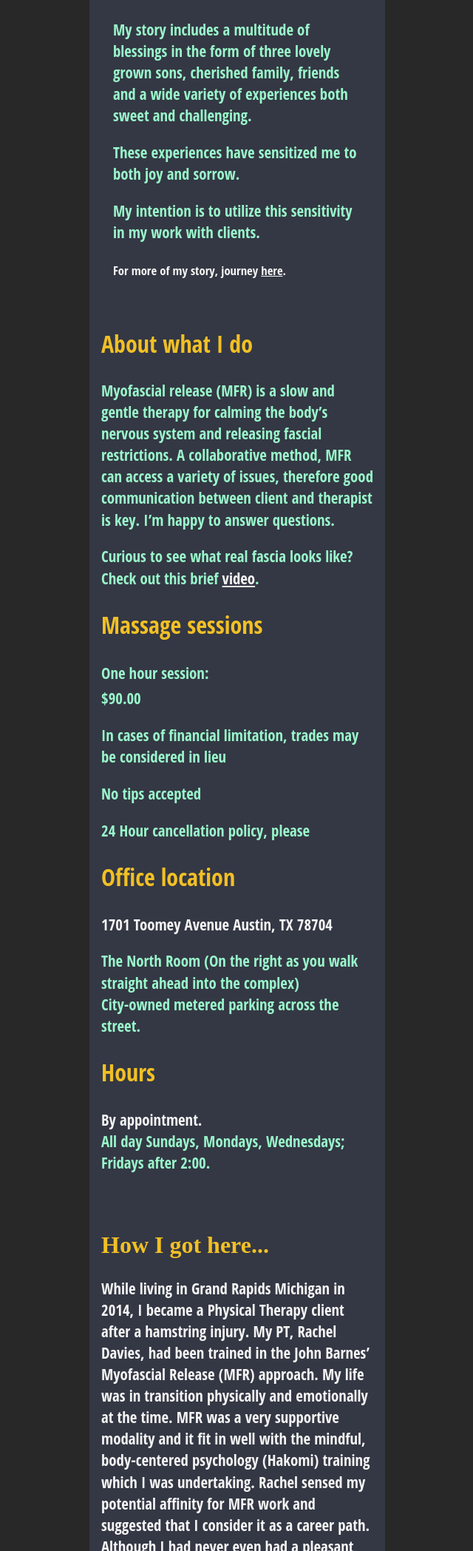
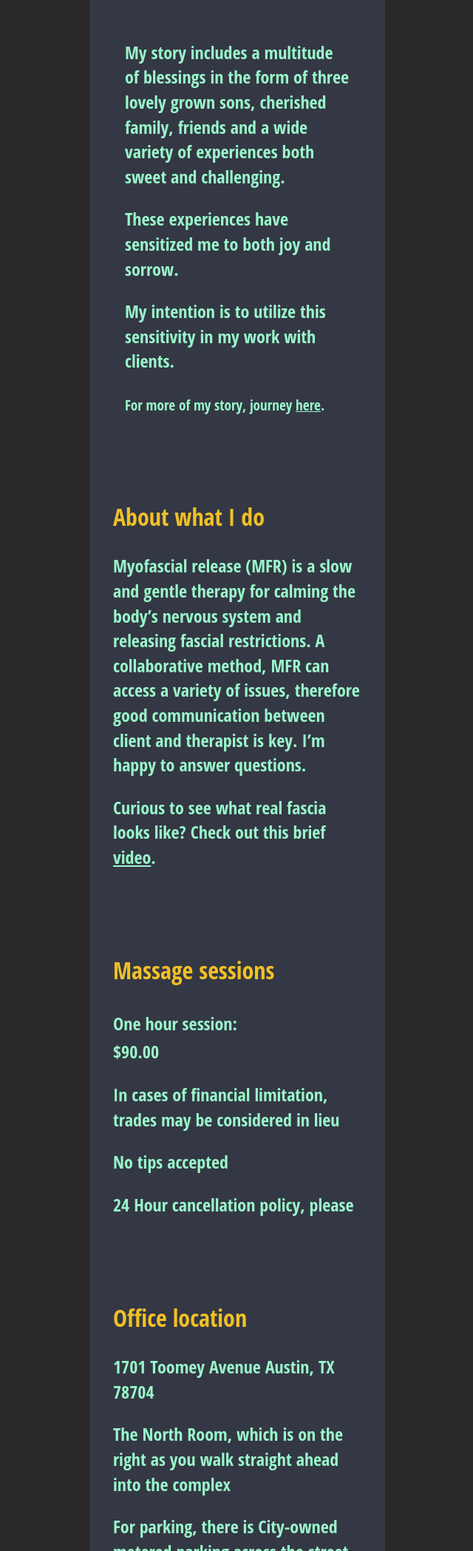
Before and after one commit to haileypate/your-intelligent-body, a plain HTML site: page index.html in a window 1280 px wide. Shown: the part 703-2800 px from the top of the page at 74% size, without its empty margins (319-959 px from the left). Drawn offline with nearby package versions, Linux system fonts and the light colour scheme; a web font is replaced by a local one.

Commit message:
more styling, a bit of refactoring

```diff
--- a/css/p8.css
+++ b/css/p8.css
@@ -14,11 +14,11 @@ html {
 
 body {
   background-color: #282828;
-  color: whitesmoke;
+  color:#9af7cb;
 }
 
 a {
-  color: whitesmoke;
+  color: #9af7cb;
 }
 
 #site-wrapper {
@@ -26,11 +26,10 @@ a {
   background-image: url('../img/barton-springs-fade-300w.jpg');
   background-size: contain;
   background-repeat: no-repeat;
-  color: whitesmoke;
   min-width: 300px;
   max-width: 400px;
   margin: 0 auto;
-  font-size: 1.3rem;
+  font-size: 1.5rem;
 }
 
 button {
@@ -82,73 +81,52 @@ article {
 }
 
 #hi header .wrapper p {
-  font-size: 1.3rem;
+  font-size: 1.5rem;
   margin: 0 auto;
 }
 
 #hi #intro {
-  padding: 1rem;
+  padding: 2rem;
   text-align: left;
   /* background-color: green; */
-}
-
-#intro p:first-of-type {
-  color: #9af7cb;
-}
-
-#intro p:nth-of-type(2) {
-  color:#9af7cb;;
-}
-
-#intro p:nth-of-type(3) {
-  color:#9af7cb;;
 }
 
 .backdrop {
   background-color: rgba(20,19,13,.3);
 }
 
-#what-i-do {
-  color: #9af7cb;
-  /* background: linear-gradient(to bottom, #343837, #223815,  #343837); */
+.front-page {
+  padding: 2rem;
 }
 
-#sessions {
-  color: #9af7cb;
-}
 
 .price-header {
-  color: #9af7cb;
   margin-bottom: 5px;
 }
 .price {
-  color: #9af7cb;;
   margin-top: 5px;
 }
 
 .casa-de-luz, .appt {
-  color: whitesmoke;
   font-weight: 600;
 }
 
-#how-i-got-here {
-  padding-top: 2rem;
-}
 
 footer {
   border-top: solid black 0.2px;
+  padding-top: 50px;
   font-size: 1rem;
   text-align: center;
   margin-top: 50px;
 }
 
 .footer-note {
-  padding-bottom: 10px;
+  padding-bottom: 50px;
   color:#cbe083;
 }
 
 .footer-logo {
-  padding-top: 20px;
+  padding-top: 30px;
   max-height: 50px;
 }
 
@@ -159,6 +137,7 @@ footer nav {
 
 footer nav a {
   color:#F2C025;
+  margin-bottom: 5px;
 }
 
 @media (min-width: 601px) {
--- a/index.html
+++ b/index.html
@@ -42,7 +42,7 @@
       </div>
     </article>
 
-  <article id="what-i-do">
+  <article class="front-page" id="what-i-do">
 
     <h2>About what I do</h2>
 
@@ -52,22 +52,30 @@
 
   </article>
 
-  <article id="sessions">
+  <section class="front-page" id="sessions">
     <h2>Massage sessions</h2>
     <h4 class="price-header">One hour session:</h4>
     <p class="price">$90.00</p>
     <p>In cases of financial limitation, trades may be considered in lieu</p>
     <p>No tips accepted</p>
     <p>24 Hour cancellation policy, please</p>
+  </section>
+
+  <section class="front-page">
     <h2>Office location</h2>
     <p class="casa-de-luz">1701 Toomey Avenue Austin, TX 78704</p>
-    <p>The North Room (On the right as you walk straight ahead into the complex)<br>City-owned metered parking across the street.</p>
+    <p>The North Room, which is on the right as you walk straight ahead into the complex</p>
+    <p>For parking, there is City-owned metered parking across the street.</p>
+  </section>
+
+  <section class="front-page">
     <h2>Hours</h2>
-    <p><span class="appt">By appointment.</span><br>All day Sundays, Mondays, Wednesdays; Fridays after 2:00.</p>
-  </article>
+    <p><span class="appt">By appointment.</span></p>
+    <p>All day Sundays, Mondays, Wednesdays; Fridays after 2:00.</p>
+  </section>
 
 
-<article id="how-i-got-here">
+<article class="front-page" id="how-i-got-here">
   <h1>How I got here...</h1>
   <p>While living in Grand Rapids Michigan in 2014, I became a Physical Therapy client after a hamstring injury. My PT, Rachel Davies, had been trained in the John Barnes’ Myofascial Release (MFR)  approach. My life was in transition physically and emotionally at the time. MFR was a very supportive modality and it fit in well with the mindful, body-centered psychology (Hakomi) training which I was undertaking. Rachel sensed my potential affinity for MFR work and suggested that I consider it as a career path. Although I had never even had a pleasant massage in my life, with Rachel’s encouragement and an impulse to be of service, I went to massage school in Kalamazoo Michigan and became a licensed massage therapist. I graduated in 2016, then returned to my home state of Texas. I have taken 184 hours of continuing education since that time, all in the John Barnes’ Myofascial Release method.</p>
 </article>
@@ -79,7 +87,7 @@
 
 
 <footer>
-  <h5>Your Intelligent Body</h5>
+  <p>Your body is intelligent.</p>
   <nav>
     <a href="#book">Schedule a massage</a>
     <a href="#casa-de-luz">Location</a>
```
